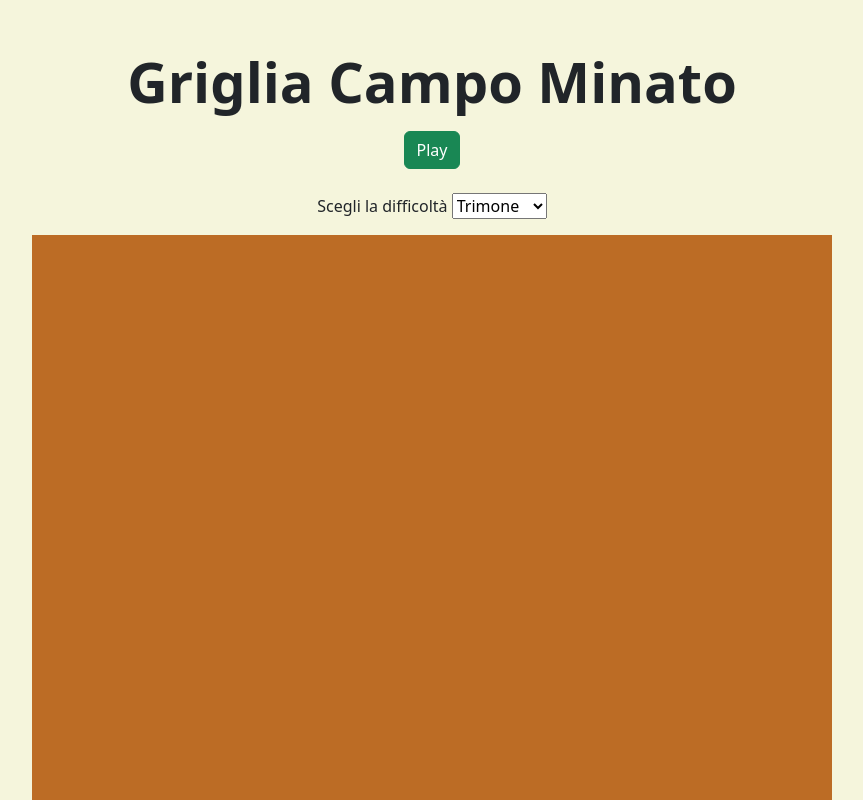
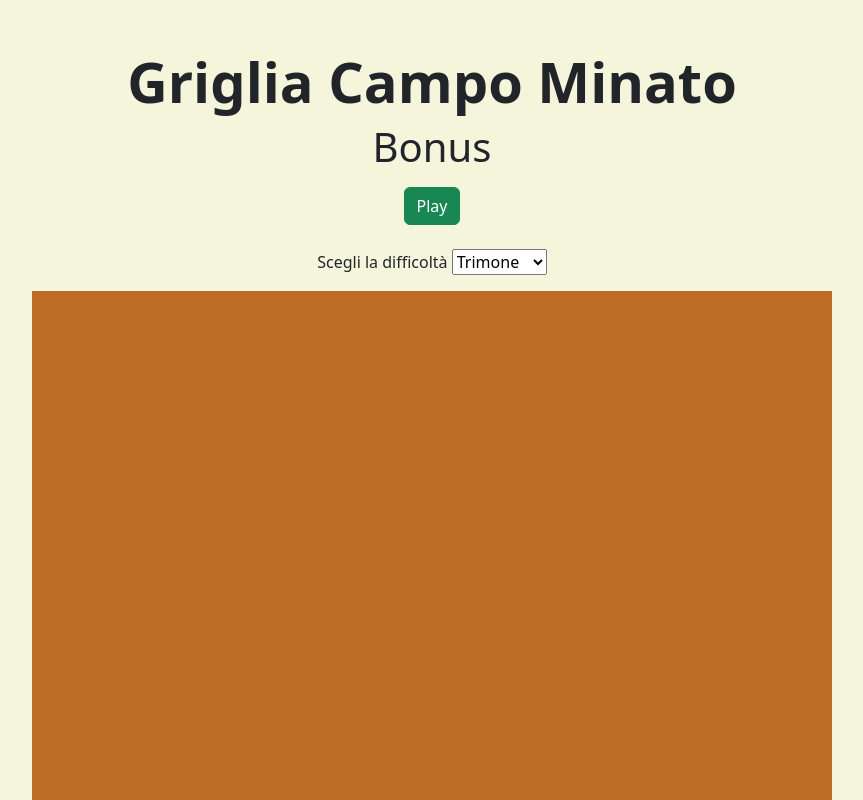
Before and after one commit to leonardomastrangelo/js-campominato-grid, a plain HTML site: page bonus/index.html in a window 1280 px wide. Shown: the top 800 px of the page, without its empty margins (208-1071 px from the left). Drawn offline with nearby package versions, Linux system fonts and the light colour scheme.

Commit message:
minor title fix

```diff
--- a/bonus/index.html
+++ b/bonus/index.html
@@ -20,6 +20,7 @@
         <div class="container text-center" id="app">
             <!-- tile -->
             <h1 class="display-4 fw-bold">Griglia Campo Minato</h1>
+            <h2 class="display-6 fw-normal">Bonus</h1>
 
             <!-- button -->
             <button class="btn btn-success my-2">Play</button>
```
